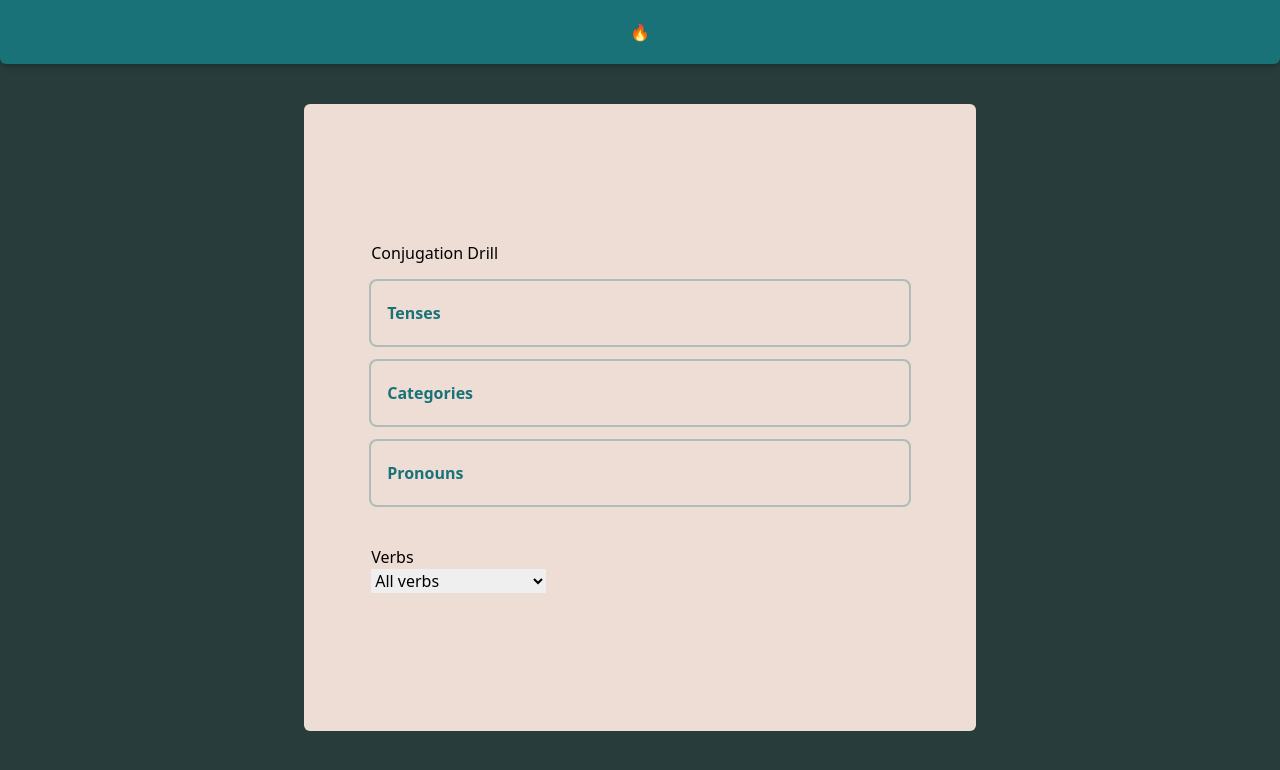
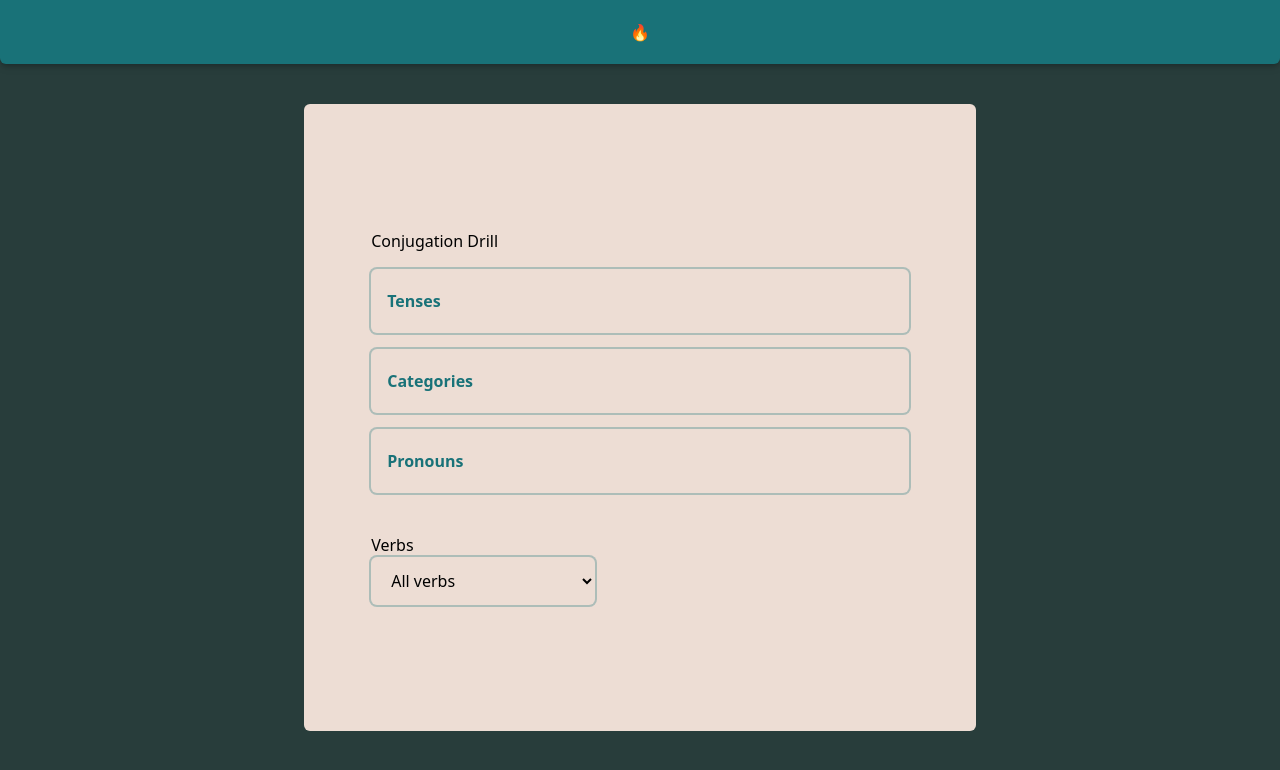
Before and after one commit to ludovico-chiavelli/practice-french-conjugations, a React (Create React App) app: page / in a window 1280 px wide. Shown: the top 770 px of the page. Built offline with nearby package versions, Linux system fonts and the light colour scheme.

Commit message:
add styling

```diff
--- a/src/components/VerbsBtn.js
+++ b/src/components/VerbsBtn.js
@@ -6,7 +6,7 @@ export const VerbsBtn = ({ options }) => {
     const items = options.map((option) => <option value={option}>{option}</option>)
 
     return(
-        <select value={sValue}>
+        <select value={sValue} className="h-12 w-56 ring-2 ring-[#197278]/30 rounded-md px-4 py-2 bg-inherit">
             {items}
         </select>
     )
```
